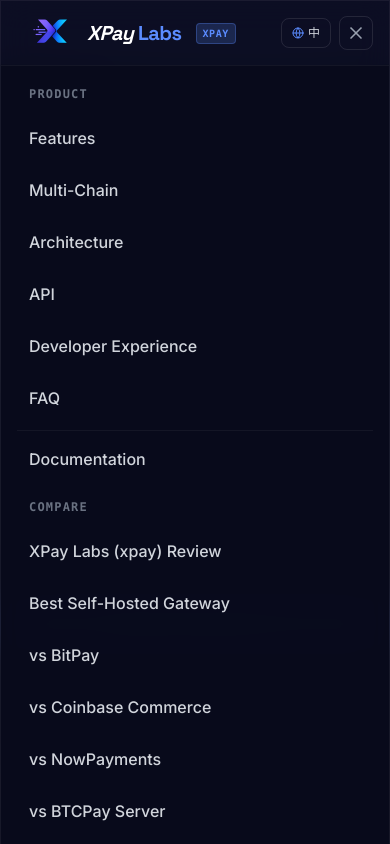
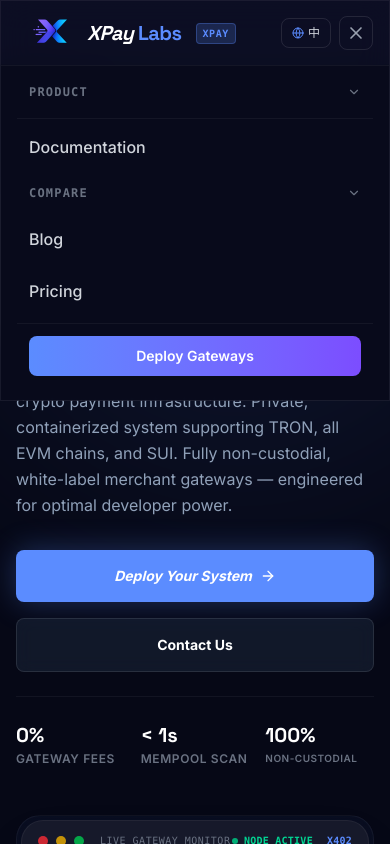
Before and after one commit to yan253319066/XPayLabs, a Next.js app: page / in a window 390 px wide. Both pictures are taken after a click on the button 356 px from the left and 33 px from the top of the page. Shown: the top 844 px of the page. Built offline with nearby package versions, Linux system fonts and the light colour scheme.

Commit message:
Fix mobile menu scrolling and collapsible sections, reduce header spacing

```diff
--- a/components/Header.tsx
+++ b/components/Header.tsx
@@ -388,10 +388,23 @@
             transition={{ duration: 0.2 }}
             className="md:hidden border-t border-white/5 bg-[#090b1c]/95 backdrop-blur-lg overflow-hidden"
           >
-            <div className="px-4 pt-3 pb-6 space-y-3 overflow-x-hidden">
-              <div className="text-xs uppercase tracking-widest text-gray-500 font-bold px-3 pt-2 pb-1 font-mono">
-                {t('product')}
-              </div>
+            <div className="px-4 pt-3 pb-6 space-y-3 overflow-x-hidden max-h-[calc(100vh-6rem)] overflow-y-auto custom-scrollbar">
+              <button
+                onClick={() => setProductOpen(!productOpen)}
+                className="flex items-center justify-between w-full px-3 py-1.5 text-xs uppercase tracking-widest text-gray-500 font-bold font-mono"
+              >
+                <span>{t('product')}</span>
+                <ChevronDown className={`w-3.5 h-3.5 transition-transform ${productOpen ? 'rotate-180' : ''}`} />
+              </button>
+              <AnimatePresence>
+                {productOpen && (
+                  <motion.div
+                    initial={{ opacity: 0, height: 0 }}
+                    animate={{ opacity: 1, height: 'auto' }}
+                    exit={{ opacity: 0, height: 0 }}
+                    transition={{ duration: 0.15 }}
+                    className="overflow-hidden"
+                  >
                     {sectionLinks.map((item) => {
                       const active = isActive(item.href);
                       return (
@@ -409,6 +422,9 @@
                         </Link>
                       );
                     })}
+                  </motion.div>
+                )}
+              </AnimatePresence>
               <div className="border-t border-white/5 my-2" />
               <a
                 href="https://docs.xpaylabs.com/"
@@ -419,14 +435,27 @@
               >
                 {t('docs')}
               </a>
-              <div className="text-xs uppercase tracking-widest text-gray-500 font-bold px-3 pt-2 pb-1 font-mono">
-                {t('compare')}
-              </div>
+              <button
+                onClick={() => setCompareOpen(!compareOpen)}
+                className="flex items-center justify-between w-full px-3 py-1.5 text-xs uppercase tracking-widest text-gray-500 font-bold font-mono"
+              >
+                <span>{t('compare')}</span>
+                <ChevronDown className={`w-3.5 h-3.5 transition-transform ${compareOpen ? 'rotate-180' : ''}`} />
+              </button>
+              <AnimatePresence>
+                {compareOpen && (
+                  <motion.div
+                    initial={{ opacity: 0, height: 0 }}
+                    animate={{ opacity: 1, height: 'auto' }}
+                    exit={{ opacity: 0, height: 0 }}
+                    transition={{ duration: 0.15 }}
+                    className="overflow-hidden"
+                  >
                     {compareLinks.map((item) => (
                       <Link
                         key={item.href}
                         href={item.href}
-                  onClick={closeMobile}
+                        onClick={() => { setCompareOpen(false); closeMobile(); }}
                         className={`block px-3 py-2 rounded-lg text-base font-medium transition-all break-words ${
                           pathname === item.href
                             ? 'text-[#5B8CFF] bg-[#5B8CFF]/5 font-semibold'
@@ -436,6 +465,9 @@
                         {item.label}
                       </Link>
                     ))}
+                  </motion.div>
+                )}
+              </AnimatePresence>
               <Link
                 href={lh('/blog')}
                 onClick={closeMobile}
--- a/components/HeroSection.tsx
+++ b/components/HeroSection.tsx
@@ -112,7 +112,7 @@
   };
 
   return (
-    <section className="relative pt-32 pb-20 lg:pt-40 lg:pb-32 overflow-hidden bg-[#060816]">
+    <section className="relative pt-20 pb-20 lg:pt-28 lg:pb-32 overflow-hidden bg-[#060816]">
       {/* Background Glow Effects matching Professional Polish theme precisely */}
       <div className="absolute top-[-100px] right-[-100px] w-[500px] h-[500px] bg-[#5B8CFF] opacity-10 blur-[120px] rounded-full pointer-events-none"></div>
       <div className="absolute bottom-[-100px] left-[-100px] w-[400px] h-[400px] bg-[#7C4DFF] opacity-10 blur-[120px] rounded-full pointer-events-none"></div>
```
Lines whose indentation alone changed are shown as unchanged.
